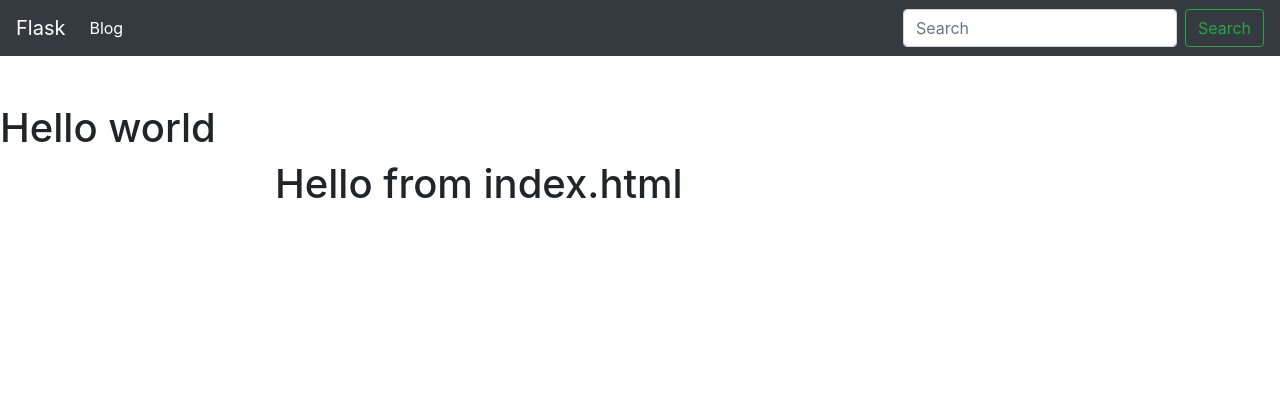
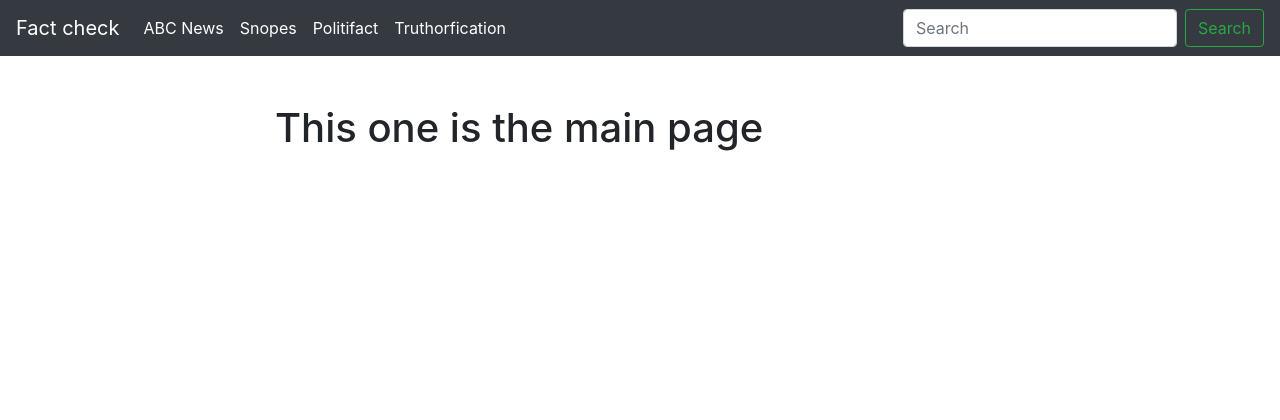
Before and after one commit to hoangdzung/fakenews, a Flask app: page / in a window 1280 px wide. Shown: the top 420 px of the page. Run offline with Flask 2, Linux system fonts and the light colour scheme; the visitor is signed in with stand-in values (Sample User, id 1); data comes from the database, SQL or seed files in the repository; data that the repository does not hold is empty; parts of the project's set-up code (start-up, migrations or seed data) failed here and were passed over; some libraries are stand-ins or nearby versions.

Commit message:
slightly change titles

```diff
--- a/main.py
+++ b/main.py
@@ -2,7 +2,7 @@ from app import app, db
 import views
 from posts.blueprint import posts
 
-app.register_blueprint(posts, url_prefix='/blog')
+app.register_blueprint(posts, url_prefix='/news')
 
 if __name__ =='__main__':
     app.run()
--- a/templates/base.html
+++ b/templates/base.html
@@ -14,16 +14,18 @@
   </head>
 <body>
     <nav class="navbar navbar-expand-lg navbar-dark bg-dark mb-5">
-        <a class="navbar-brand" href="{{ url_for('index') }}">Flask</a>
+        <a class="navbar-brand" href="{{ url_for('index') }}">Fact check</a>
         <button class="navbar-toggler" type="button" data-toggle="collapse" data-target="#navbarSupportedContent" aria-controls="navbarSupportedContent" aria-expanded="false" aria-label="Toggle navigation">
           <span class="navbar-toggler-icon"></span>
         </button>
 
         <div class="collapse navbar-collapse" id="navbarSupportedContent">
           <ul class="navbar-nav mr-auto">
+            {% for title in ['ABC News','Snopes','Politifact','Truthorfication']%}
             <li class="nav-item active">
-              <a class="nav-link" href="{{url_for('posts.posts_list')}}">Blog <span class="sr-only">(current)</span></a>
+              <a class="nav-link" href="{{url_for('posts.posts_list')}}">{{title}} <span class="sr-only">(current)</span></a>
             </li>
+            {% endfor %}
             {% if current_user.has_role('admin')%}
             <li class="nav-item">
               <a class="nav-link" href="./admin">Admin</a>
@@ -50,7 +52,6 @@
         </form>
         </div>
       </nav>
-    <h1>Hello world {{ name }} </h1>
 
     <div class="container">
         <div class="row">
--- a/templates/index.html
+++ b/templates/index.html
@@ -5,5 +5,5 @@
 {% endblock %}
 
 {% block content %}
-    <h1>Hello from index.html</h1>
+    <h1>This one is the main page </h1>
 {% endblock %}
```
